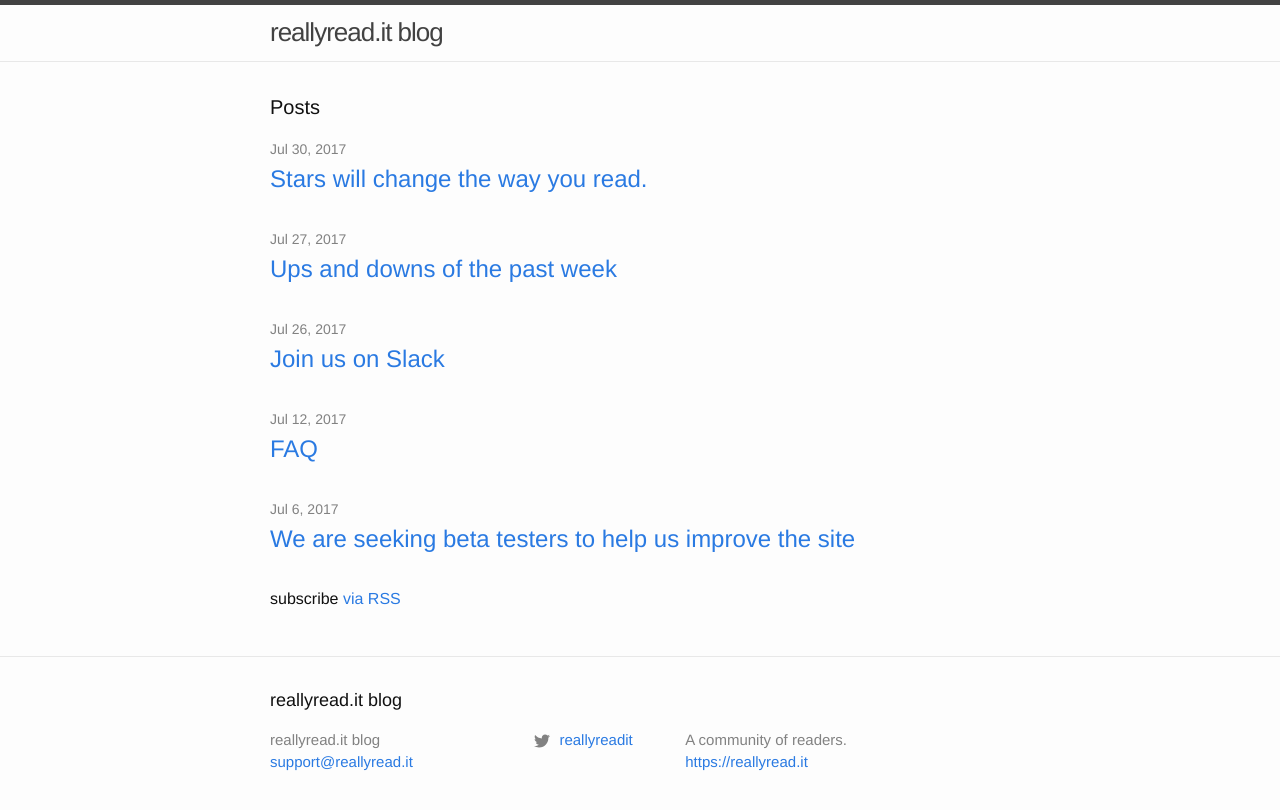
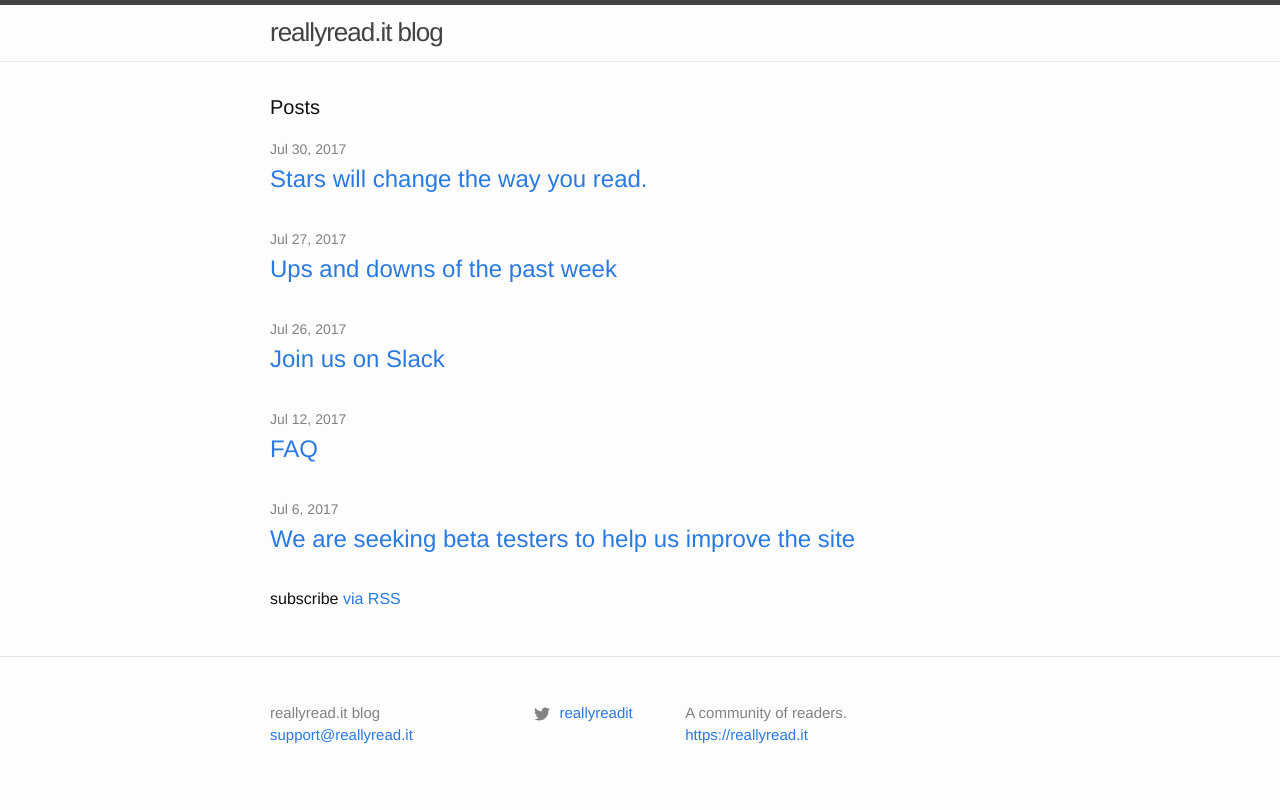
Before and after one commit to reallyreadit/blog, a Jekyll site: the page built from index.md, in a window 1280 px wide. Shown: the top 810 px of the page. Built offline with Jekyll 4.4.1, drawn with Linux system fonts in a browser that asks for light colours.

Commit message:
kill site title in footer

```diff
--- a/_includes/footer.html
+++ b/_includes/footer.html
@@ -2,7 +2,7 @@
 
   <div class="wrapper">
 
-    <h2 class="footer-heading">{{ site.title | escape }}</h2>
+    <h2 class="footer-heading"></h2>
 
     <div class="footer-col-wrapper">
       <div class="footer-col footer-col-1">
```
